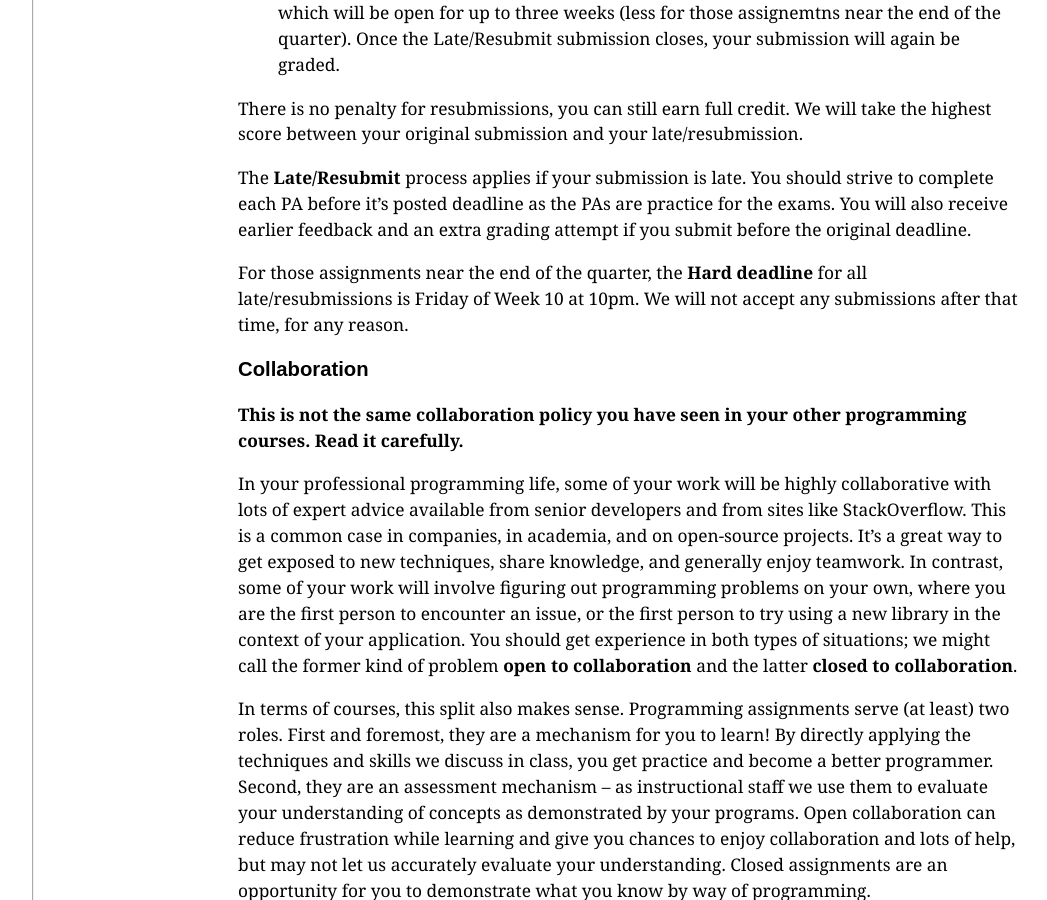
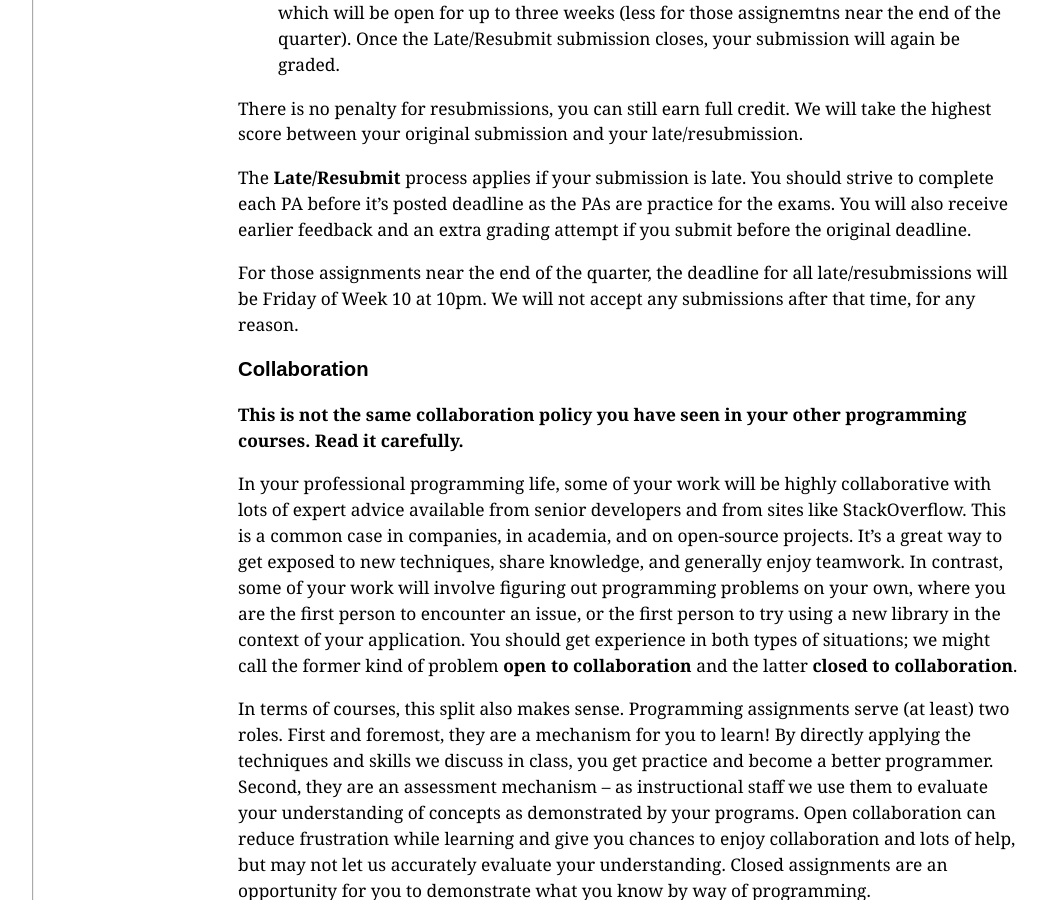
Before and after one commit to ucsd-cse12-f22/ucsd-cse12-f22.github.io, a Jekyll site: the page built from syllabus.md, in a window 1280 px wide and 900 px high, scrolled down 2538 px. Shown: the whole window, without its empty margins (56-1103 px from the left). Built offline with Jekyll 4.4.1, drawn with Linux system fonts in a browser that asks for light colours.

Commit message:
Update syllabus.md

```diff
--- a/syllabus.md
+++ b/syllabus.md
@@ -113,8 +113,8 @@ to complete each PA before it's posted deadline as the PAs are practice for the
 You will also receive earlier feedback and an extra grading attempt if you submit
 before the original deadline.
 
-For those assignments near the end of the quarter, the **Hard deadline** for all late/resubmissions
-is Friday of Week 10 at 10pm. We will not accept any submissions after that time, for any reason.
+For those assignments near the end of the quarter, the deadline for all late/resubmissions
+will be Friday of Week 10 at 10pm. We will not accept any submissions after that time, for any reason.
 
 <a id="p:open-closed"></a>
 <h3>Collaboration</h3>
```
